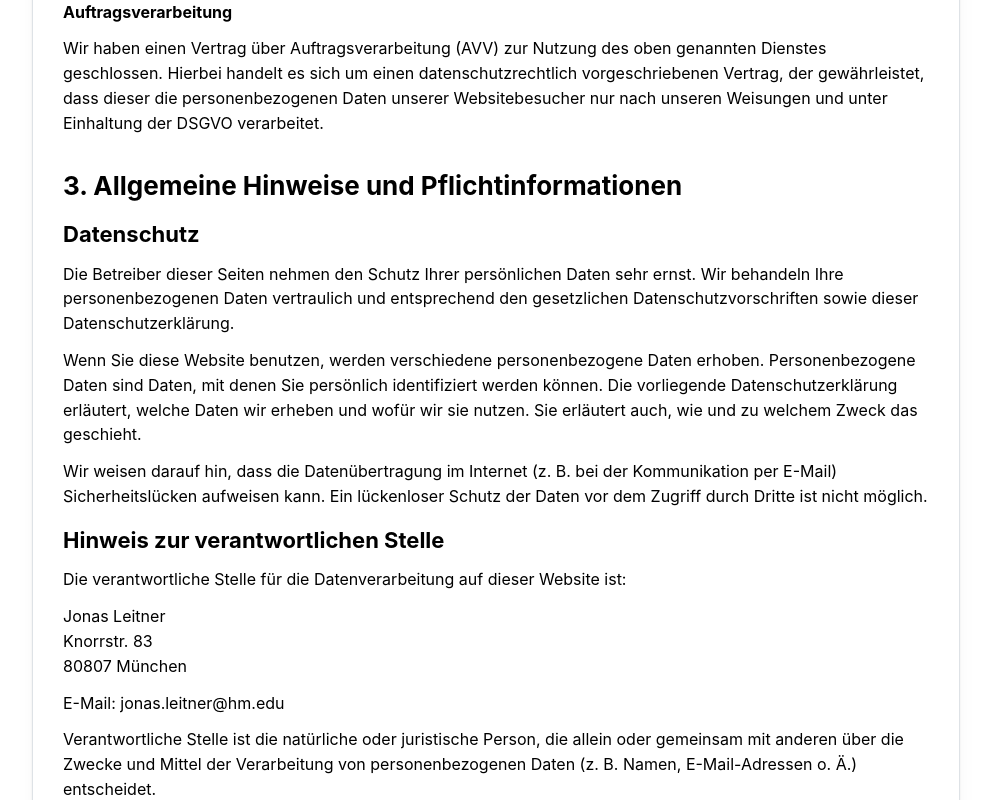
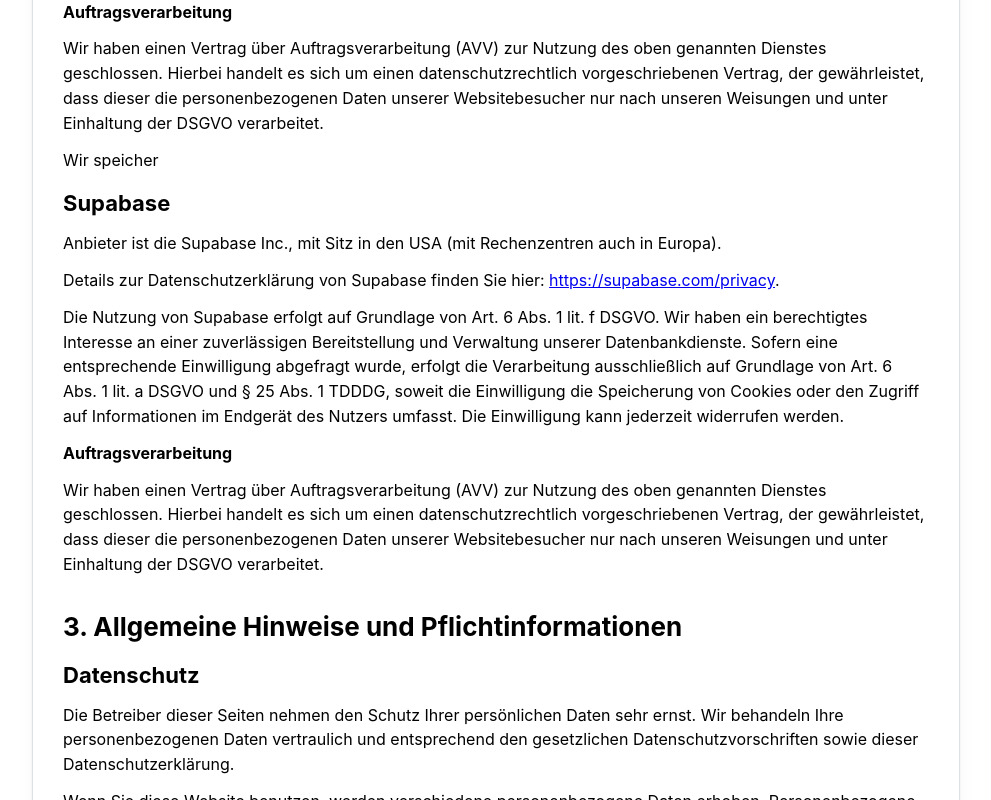
Before and after one commit to joleitner/pwc-tool, a Next.js app: page /en/data-privacy in a window 1280 px wide. Shown: the part 1700-2500 px from the top of the page, without its empty margins (144-1135 px from the left). Built offline with nearby package versions, Linux system fonts and the light colour scheme.

Commit message:
add supabase to data privacy

```diff
--- a/components/DataPrivacy/DataPrivacy.tsx
+++ b/components/DataPrivacy/DataPrivacy.tsx
@@ -126,6 +126,46 @@ export const DataPrivacy = () => {
         Cookies oder den Zugriff auf Informationen im Endger&auml;t des Nutzers
         (z.&nbsp;B. Device-Fingerprinting) im Sinne des TDDDG umfasst. Die
         Einwilligung ist jederzeit widerrufbar.
+      </Text>
+      <Text fw="bold" mt="sm">
+        Auftragsverarbeitung
+      </Text>
+      <Text my="sm">
+        Wir haben einen Vertrag &uuml;ber Auftragsverarbeitung (AVV) zur Nutzung
+        des oben genannten Dienstes geschlossen. Hierbei handelt es sich um
+        einen datenschutzrechtlich vorgeschriebenen Vertrag, der
+        gew&auml;hrleistet, dass dieser die personenbezogenen Daten unserer
+        Websitebesucher nur nach unseren Weisungen und unter Einhaltung der
+        DSGVO verarbeitet.
+      </Text>
+      <Text my="sm">Wir speicher</Text>
+      <Title order={3} mt="md">
+        Supabase
+      </Title>
+      <Text my="sm">
+        Anbieter ist die Supabase Inc., mit Sitz in den USA (mit Rechenzentren
+        auch in Europa).
+      </Text>
+      <Text my="sm">
+        Details zur Datenschutzerklärung von Supabase finden Sie hier:{" "}
+        <a
+          href="https://supabase.com/privacy"
+          target="_blank"
+          rel="noopener noreferrer"
+        >
+          https://supabase.com/privacy
+        </a>
+        .
+      </Text>
+      <Text my="sm">
+        Die Nutzung von Supabase erfolgt auf Grundlage von Art. 6 Abs. 1 lit. f
+        DSGVO. Wir haben ein berechtigtes Interesse an einer zuverlässigen
+        Bereitstellung und Verwaltung unserer Datenbankdienste. Sofern eine
+        entsprechende Einwilligung abgefragt wurde, erfolgt die Verarbeitung
+        ausschließlich auf Grundlage von Art. 6 Abs. 1 lit. a DSGVO und § 25
+        Abs. 1 TDDDG, soweit die Einwilligung die Speicherung von Cookies oder
+        den Zugriff auf Informationen im Endgerät des Nutzers umfasst. Die
+        Einwilligung kann jederzeit widerrufen werden.
       </Text>
       <Text fw="bold" mt="sm">
         Auftragsverarbeitung
```
